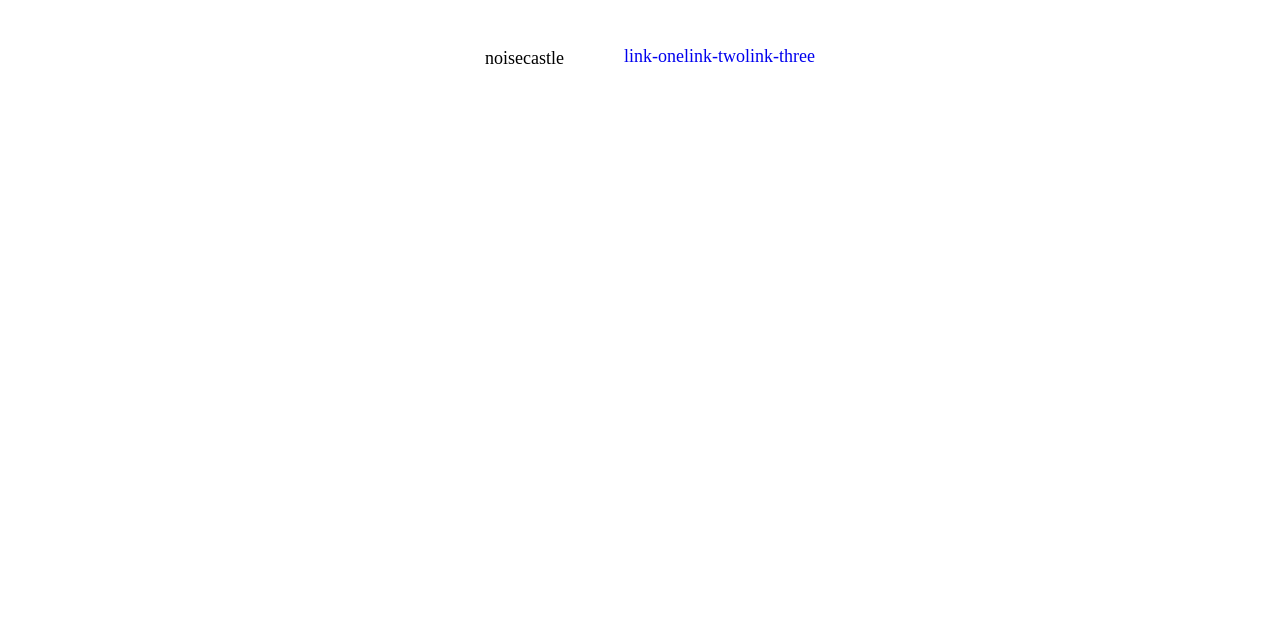
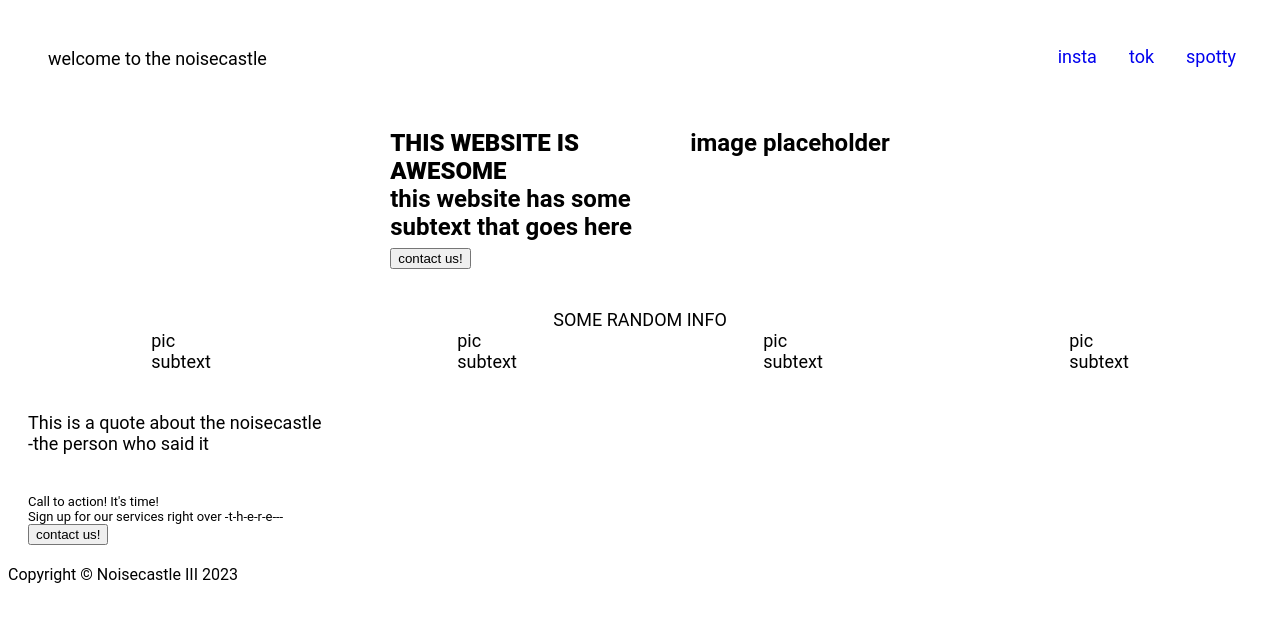
Before and after one commit to squats-bigznak/noisecastleIIIwebsite, a plain HTML site: page index.html in a window 1280 px wide. Drawn offline with Linux system fonts and the light colour scheme.

Commit message:
Finish html framework

```diff
--- a/index.html
+++ b/index.html
@@ -9,24 +9,70 @@
   </head>
   <body>
     <div class="header">
-        <div class="header-logo">noisecastle</div>
+        <div class="header-logo">welcome to the noisecastle</div>
         <ul class="links">
-            <li><a href="google.com">link-one</a></li>
-            <li><a href="google.com">link-two</a></li>
-            <li><a href="google.com">link-three</a></li>
+            <li><a href="google.com">insta</a></li>
+            <li><a href="google.com">tok</a></li>
+            <li><a href="google.com">spotty</a></li>
         </ul>
     </div>
+
     <div class="topmost">
+        <div class="topmost-left">
+          <div class="tl1">THIS WEBSITE IS AWESOME</div>
+          <div class="tl2">this website has some subtext that goes here</div>
+          <div class="tl3"><button type="button">contact us!</button></div>
+        </div>
+        <div class="topmost-right">image placeholder</div>
+    </div>
+
+    <div class="top-middle">
+      <div class="top-middle-header">
+        SOME RANDOM INFO
+      </div>
+      <div class="top-middle-body">
+        <div class="tbm">
+          <div class="tbmup">pic</div>
+          <div class="tbmdown">subtext</div>
+        </div>
+        <div class="tbm">
+          <div class="tbmup">pic</div>
+          <div class="tbmdown">subtext</div>
+        </div>
+        <div class="tbm">
+          <div class="tbmup">pic</div>
+          <div class="tbmdown">subtext</div>
+        </div>
+        <div class="tbm">
+          <div class="tbmup">pic</div>
+          <div class="tbmdown">subtext</div>
+        </div>
+      </div>
 
     </div>
-    <div class="top-middle">
+
+    <div class="bottom-middle">
+      <div class="bmup">This is a quote about the noisecastle</div>
+      <div class="bmdown">-the person who said it</div>
+    </div>
+
+    <div class="bottom">
+      <div class="bleft">
+        <div class="blup">
+          Call to action! It's time!
+        </div>
+        <div class="bldown">
+          Sign up for our services right over -t-h-e-r-e---
+        </div>
+      </div>
+      <div class="bright">
+        <button type="button">contact us!</button>
+      </div>
 
     </div>
-    <div class="bottom-middle">
 
-    </div>
-    <div class="bottom">
-
+    <div class="footer">
+      Copyright © Noisecastle III 2023
     </div>
   </body>
 </html>
--- a/styles.css
+++ b/styles.css
@@ -1,8 +1,9 @@
 body{
     display: flex;
     flex-direction: column;
-    align-items: center;
+    /* align-items: center; */
     justify-content: space-between;
+    font-family: Roboto, sans-serif;
 }
 
 .header{
@@ -14,13 +15,79 @@ body{
 }
 
 .topmost{
+    display: flex;
+    flex-direction: row;
+    justify-content: center;
+    font-size: 24px;
+    font-weight: bold;
+    padding:20px;
+}
+
+.topmost-left{
+    display: flex;
+    width: 300px;
+    flex-direction: column;
+    justify-self: flex-start;
+
+}
+
+
+.tl1{
+    font-size: 24px;
+    font-weight: bolder;
+    width: 300px;
+}
+
+.tl2{
+    font-size: 24px;
+    font-weight: bold;
+    width: 300px;
+}
+
+.tl3{
+    font-size: 24px;
+    font-weight: lighter;
+    width: 300px;
+}
+
+
+.topmost-right{
+    justify-self: flex-end;
+
+}
+
+
+.top-middle{
+    display:flex;
+    flex-direction: column;
     font-size: large;
     padding:20px;
 }
 
-.top-middle{
-    font-size: large;
-    padding:20px;
+.top-middle-header{
+    display: flex;
+    flex-direction: row;
+    justify-content: center;
+}
+
+.top-middle-body{
+    display: flex;
+    flex-direction: row;
+    justify-content: space-around;
+}
+
+.tbm{
+    display: flex;
+    flex-direction: column;
+
+}
+
+.tbmup{
+
+}
+
+.tbmdown{
+
 }
 
 .bottom-middle{
@@ -34,6 +101,8 @@ body{
 }
 
 .header-logo{
+    display: flex;
+    justify-content: flex-start;
     font-size: large;
     padding:20px;
 }
@@ -42,10 +111,12 @@ body{
     display: flex;
     justify-content: space-between;
     list-style-type: none;
+    gap: 16 px;
 
 }
 
 a{
     text-decoration: none;
     gap: 16 px;
+    padding: 16px;
 }
```
